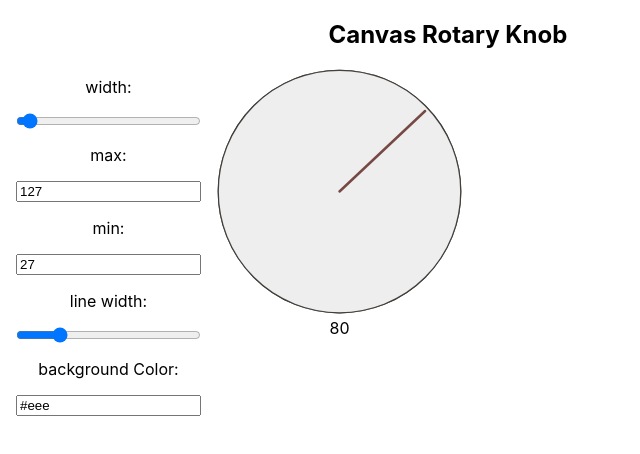
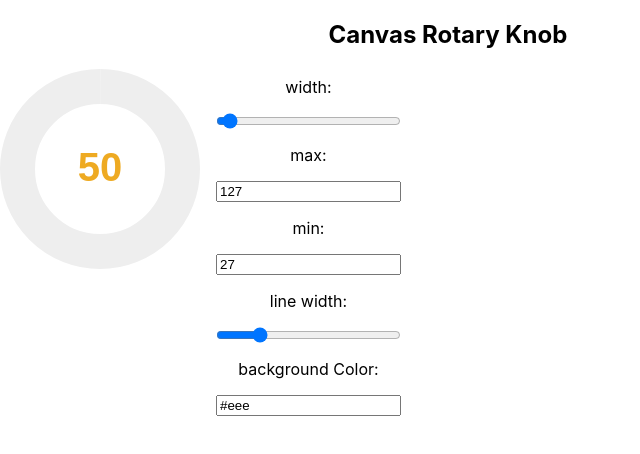
Before and after one commit to TimSusa/react-canvas-rotary-knob, a React (Create React App) app: page / in a window 1280 px wide. Shown: the top 454 px of the page, without its empty margins (0-640 px from the left). Built offline with nearby package versions, Linux system fonts and the light colour scheme.

Commit message:
feat: first shot for second knob

```diff
--- a/src/App.tsx
+++ b/src/App.tsx
@@ -1,18 +1,25 @@
 import { useState } from "react";
 import "./App.css";
-import RotaryKnob from "./RotaryKnob";
+//import RotaryKnob from "./RotaryKnob";
+import RotKnob from "./RotKnob";
 
 function App() {
   const [width, setWidth] = useState(250);
   const [max, setMax] = useState(127);
   const [min, setMin] = useState(27);
   const [lineWidth, setlineWidth] = useState(200);
-  const [bgColor, setBgColor] = useState("#eee")
+  const [bgColor, setBgColor] = useState("#eee");
   return (
     <div className="App">
       <h2>Canvas Rotary Knob</h2>
 
       <div className="flex-wrap">
+        <RotKnob
+          value={50}
+          readOnly={false}
+          onChange={(e: any) => console.log(e)}
+        >{}
+        </RotKnob>
         <div className="flex-left">
           <label>width:</label>
           <input
@@ -61,16 +68,20 @@ function App() {
             name="b-color"
             type="text"
             defaultValue={bgColor}
-
             onChange={onBgColorChange}
           >
           </input>
-
-
         </div>
 
         <div className="flex-right">
-          <RotaryKnob width={width} max={max} min={min} lineWidth={lineWidth} backgroundColor={bgColor}></RotaryKnob>
+          {/* <RotaryKnob
+            width={width}
+            max={max}
+            min={min}
+            lineWidth={lineWidth}
+            backgroundColor={bgColor}
+          >
+          </RotaryKnob> */}
         </div>
       </div>
     </div>
@@ -84,11 +95,11 @@ function App() {
   function onMinChange(e: any) {
     setMin(e.target.value);
   }
-  function onLineWidthChange(e: any){
-    setlineWidth(e.target.value)
+  function onLineWidthChange(e: any) {
+    setlineWidth(e.target.value);
   }
-  function onBgColorChange (e: any) {
-    setBgColor(e.target.value)
+  function onBgColorChange(e: any) {
+    setBgColor(e.target.value);
   }
 }
 
--- /dev/null
+++ b/src/RotKnob.tsx
@@ -0,0 +1,346 @@
+import React, { ReactElement, ReactNode, useEffect, useRef } from "react";
+
+type KnobTypes = {
+  angleArc?: number;
+  angleOffset?: number;
+  bgColor?: string;
+  canvasClassName?: string;
+  className?: string;
+  clockwise?: boolean;
+  cursor?: ([number, boolean]);
+  disableMouseWheel?: boolean;
+  disableTextInput?: boolean;
+  displayCustom?: Function;
+  displayInput?: boolean;
+  fgColor?: string;
+  font?: string;
+  fontWeight?: string;
+  height?: number;
+  inputColor?: string;
+  lineCap?: ["butt", "round"];
+  log?: boolean;
+  max?: number;
+  min?: number;
+  onChange?: Function;
+  onChangeEnd?: Function;
+  readOnly?: boolean;
+  step?: number;
+  stopper?: boolean;
+  thickness?: number;
+  title?: string;
+  value?: number;
+  width?: number;
+  children:
+    | ReactNode
+    | ((args: { onChange: Function; value: number }) => ReactNode);
+};
+
+function Knob(props: KnobTypes): ReactElement {
+  const {
+    onChange = () => {},
+    onChangeEnd = () => {},
+    min = 0,
+    max = 100,
+    step = 1,
+    log = false,
+    width = 200,
+    height = 200,
+    thickness = 0.35,
+    lineCap,
+    bgColor = "#EEE",
+    fgColor = "#EA2",
+    inputColor = "",
+    font = "Arial",
+    fontWeight = "bold",
+    clockwise = true,
+    cursor,
+    stopper = true,
+    readOnly = false,
+    disableTextInput = false,
+    displayInput = true,
+    angleArc = 360,
+    angleOffset = 0.0,
+    disableMouseWheel = false,
+    className = "",
+    canvasClassName = "",
+    children = null,
+    title = "You n me",
+    value = 33,
+  } = props;
+  const w = width || 200;
+  const h = height || w;
+  const cursorExt = cursor ? 0.3 : (1 / 100);
+  const aA: number = angleArc * Math.PI / 180;
+  const aO: number = angleOffset * Math.PI / 180;
+  const sA: number = (1.5 * Math.PI) + aO;
+  const eA = (1.5 * Math.PI) + aO + aA;
+  const digits = Math.max(
+    String(Math.abs(min)).length,
+    String(Math.abs(max)).length,
+    2,
+  ) + 2;
+
+  const canvasRef: any = useRef(null);
+  const touchIndex = useRef(NaN);
+  const xy = useRef(NaN);
+  const lineWidth = useRef(NaN);
+  const radius = useRef(NaN);
+
+
+  useEffect(() => {
+    drawCanvas();
+  }, [xy]);
+  // componentWillReceiveProps(nextProps: any) {
+  //   if (nextProps.width && w !== nextProps.width) {
+  //     w = nextProps.width;
+  //   }
+  //   if (nextProps.height && h !== nextProps.height) {
+  //     h = nextProps.height;
+  //   }
+  // }
+
+  // componentDidUpdate() {
+  //   drawCanvas();
+  // }
+
+  // componentWillUnmount() {
+  //   canvasRef.removeEventListener("touchstart", handleTouchStart);
+  // }
+
+  function getArcToValue(v: number) {
+    let sA1: number;
+    let eA1: number;
+    const angle = !log
+      ? ((v - min) * aA) /
+        (max - min)
+      : Math.log(Math.pow((v / min), aA)) /
+        Math.log(max / min);
+    if (!clockwise) {
+      sA1 = eA + 0.00001;
+      eA1 = sA - angle - 0.00001;
+    } else {
+      sA1 = sA - 0.00001;
+      eA1 = sA + angle + 0.00001;
+    }
+    if (cursor) {
+      sA1 = eA - cursorExt;
+      eA1 += cursorExt;
+    }
+    return {
+      sA: sA1,
+      eA: eA1,
+      acw: !clockwise && !cursor,
+    };
+  } // Calculate ratio to scale canvas to avoid blurriness on HiDPI devices
+
+  function getCanvasScale(ctx: any) {
+    const devicePixelRatio = window.devicePixelRatio || 1;
+    const backingStoreRatio = ctx.webkitBackingStorePixelRatio || 1;
+    return devicePixelRatio / backingStoreRatio;
+  }
+
+  function coerceToStep(v: any) {
+    let val = !log
+      ? (~~(((v < 0) ? -0.5 : 0.5) + (v / step))) * step
+      : Math.pow(
+        step,
+        ~~(((Math.abs(v) < 1) ? -0.5 : 0.5) +
+          (Math.log(v) / Math.log(step))),
+      );
+    val = Math.max(Math.min(val, max), min);
+    if (isNaN(val)) val = 0;
+    return Math.round(val * 1000) / 1000;
+  }
+
+  function eventToValue(e: any) {
+    const bounds = canvasRef.current.getBoundingClientRect();
+    const x = e.clientX - bounds.left;
+    const y = e.clientY - bounds.top;
+    let a = Math.atan2(x - (w / 2), (w / 2) - y) - aO;
+    if (!clockwise) {
+      a = aA - a - (2 * Math.PI);
+    }
+    if (aA !== Math.PI * 2 && (a < 0) && (a > -0.5)) {
+      a = 0;
+    } else if (a < 0) {
+      a += Math.PI * 2;
+    }
+    const val = !log
+      ? (a * (max - min) / aA) + min
+      : Math.pow(max / min, a / aA) *
+        min;
+    return coerceToStep(val);
+  }
+
+  function handleMouseDown(e: any) {
+    onChange(eventToValue(e));
+    document.addEventListener("mousemove", handleMouseMove);
+    document.addEventListener("mouseup", handleMouseUp);
+    document.addEventListener("keyup", handleEsc);
+  }
+
+  function handleMouseMove(e: any) {
+    e.preventDefault();
+    onChange(eventToValue(e));
+  }
+
+  function handleMouseUp(e: any) {
+    onChangeEnd(eventToValue(e));
+    document.removeEventListener("mousemove", handleMouseMove);
+    document.removeEventListener("mouseup", handleMouseUp);
+    document.removeEventListener("keyup", handleEsc);
+  }
+
+  function handleTouchStart(e: any) {
+    e.preventDefault();
+    touchIndex.current = e.targetTouches.length - 1;
+    onChange(eventToValue(e.targetTouches[touchIndex.current]));
+    document.addEventListener("touchmove", handleTouchMove, {
+      passive: false,
+    });
+    document.addEventListener("touchend", handleTouchEnd);
+    document.addEventListener("touchcancel", handleTouchEnd);
+  }
+
+  function handleTouchMove(e: any) {
+    e.preventDefault();
+    onChange(eventToValue(e.targetTouches[touchIndex.current]));
+  }
+
+  function handleTouchEnd(e: any) {
+    onChangeEnd(eventToValue(e));
+    document.removeEventListener("touchmove", handleTouchMove);
+    document.removeEventListener("touchend", handleTouchEnd);
+    document.removeEventListener("touchcancel", handleTouchEnd);
+  }
+
+  function handleEsc(e: any) {
+    if (e.keyCode === 27) {
+      e.preventDefault();
+      handleMouseUp(null);
+    }
+  }
+
+  function renderCenter() {
+    return (
+      <input
+        style={{
+          width: `${((w / 2) + 4) >> 0}px`,
+          height: `${(w / 3) >> 0}px`,
+          position: "absolute",
+          verticalAlign: "middle",
+          marginTop: `${(w / 3) >> 0}px`,
+          marginLeft: `-${((w * 3 / 4) + 2) >> 0}px`,
+          border: 0,
+          background: "none",
+          font: `${fontWeight} ${(w / digits) >>
+            0}px ${font}`,
+          textAlign: "center",
+          color: inputColor || fgColor,
+          padding: "0px",
+          WebkitAppearance: "none",
+        }}
+        type="text"
+        value={value}
+        onChange={handleTextInput}
+
+        onKeyDown={handleArrowKey}
+        readOnly={readOnly || disableTextInput}
+      />
+    );
+  }
+
+  return (
+    <div
+      className={className}
+      style={{ width: w, height: h, display: "inline-block" }}
+      onWheel={(readOnly || disableMouseWheel) ? () => {} : handleWheel}
+    >
+      <canvas
+        ref={canvasRef}
+        className={canvasClassName}
+        style={{ width: "100%", height: "100%" }}
+        onMouseDown={ handleMouseDown}
+        onTouchStart={handleTouchStart}
+
+        title={title ? `${title}: ${value}` : `value`}
+      />
+      {renderCenter()}
+    </div>
+  );
+
+
+  function handleTextInput(e: any) {
+    const val = Math.max(Math.min(+e.target.value, max), min) ||
+      min;
+    onChange(val);
+  }
+
+  function handleWheel(e: any) {
+    e.preventDefault();
+    if (e.deltaX > 0 || e.deltaY > 0) {
+      onChange(coerceToStep(
+        !log ? value + step : value * step,
+      ));
+    } else if (e.deltaX < 0 || e.deltaY < 0) {
+      onChange(coerceToStep(
+        !log ? value - step : value / step,
+      ));
+    }
+  }
+
+  function handleArrowKey(e: any) {
+    if (e.keyCode === 37 || e.keyCode === 40) {
+      e.preventDefault();
+      onChange(coerceToStep(
+        !log ? value - step : value / step,
+      ));
+    } else if (e.keyCode === 38 || e.keyCode === 39) {
+      e.preventDefault();
+      onChange(coerceToStep(
+        !log ? value + step : value * step,
+      ));
+    }
+  }
+
+  function drawCanvas() {
+    const ctx = canvasRef.current.getContext("2d");
+    const scale = getCanvasScale(ctx);
+    canvasRef.current.width = w * scale; // clears the canvas
+    canvasRef.current.height = h * scale;
+    ctx.scale(scale, scale);
+    xy.current = w / 2; // coordinates of canvas center
+    lineWidth.current = xy.current * thickness;
+    radius.current = xy.current - (lineWidth.current / 2);
+    ctx.lineWidth = lineWidth.current;
+    ctx.lineCap = lineCap;
+    // background arc
+    ctx.beginPath();
+    ctx.strokeStyle = bgColor;
+    ctx.arc(
+      xy.current,
+      xy.current,
+      radius.current,
+      eA - 0.00001,
+      sA + 0.00001,
+      true,
+    );
+    ctx.stroke();
+    // foreground arc
+    const a = getArcToValue(value);
+    ctx.beginPath();
+    ctx.strokeStyle = fgColor;
+    ctx.arc(
+      xy,
+      xy,
+      radius.current,
+      a.sA,
+      a.eA,
+      a.acw,
+    );
+    ctx.stroke();
+  }
+
+}
+
+export default Knob;
```
